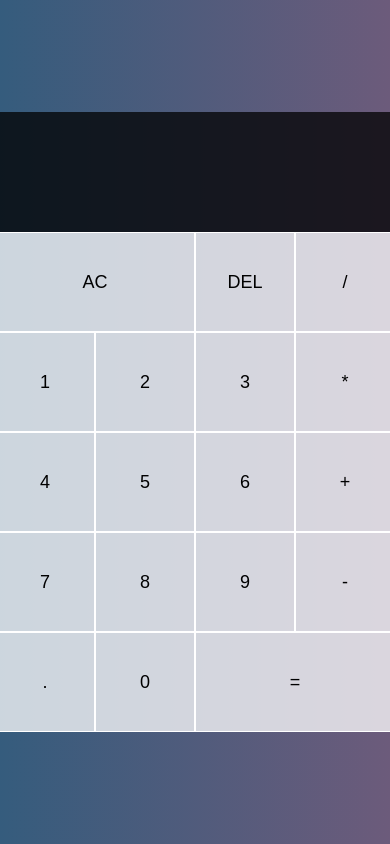
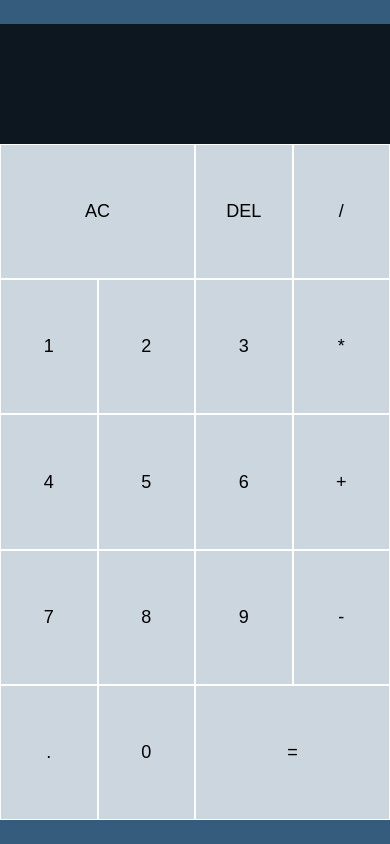
Before and after one commit to Abongile-web/calculator_app, a plain HTML site: page index.html in a window 390 px wide. Drawn offline with Linux system fonts and the light colour scheme.

Commit message:
mobile responsiveness complete

```diff
--- a/app.js
+++ b/app.js
@@ -31,13 +31,18 @@ class Calculator {
 
     //choose operation calculations
     chooseOperation(operation) {
-        //if there is already a value in the previous screen, perform what is in the statement
         if (this.previousOperand.innerText != '') {
             //if the current display is nothing, then do nothing (prevents user from double clicking operation)
             if (this.currentOperand.innerText == '') {
+            return;
+            }
+        }
+
+        //if there is no value in previous display and the first button the user clicks is a * or /, then do nothing (prevent errors in calculations)
+        if (this.previousOperand.innerText == '' && this.currentOperand.innerText == '') {
+            if (operation.innerText == '*' || operation.innerText == '/') {
                 return;
             }
-
         }
 
         //Add operation selected to the previous screen
--- a/style.scss
+++ b/style.scss
@@ -5,14 +5,15 @@
 }
 
 body {
-  background: linear-gradient(to right, #355c7d, #6c5b7b);
+  // background: linear-gradient(to right, #355c7d, #6c5b7b);
+  background-color: #355c7d;
 }
 
 .calculator {
   display: grid;
   justify-content: center;
   align-content: center;
-  min-height: 100vh;
+  height: 100vh;
   grid-template-columns: repeat(4, 100px);
   grid-template-rows: minmax(120px, auto) repeat(5, 100px);
 
@@ -53,3 +54,12 @@ body {
     }
   }
 }
+
+@media only screen and (max-width: 767px) {
+  .calculator {
+    height: 100vh;
+    width: 100vw;
+    grid-template-columns: repeat(4, 25%);
+    grid-template-rows: minmax(120px, auto) repeat(5, 16%);
+  }
+}
```
Also changed, not shown: style.css, 1 other file.
